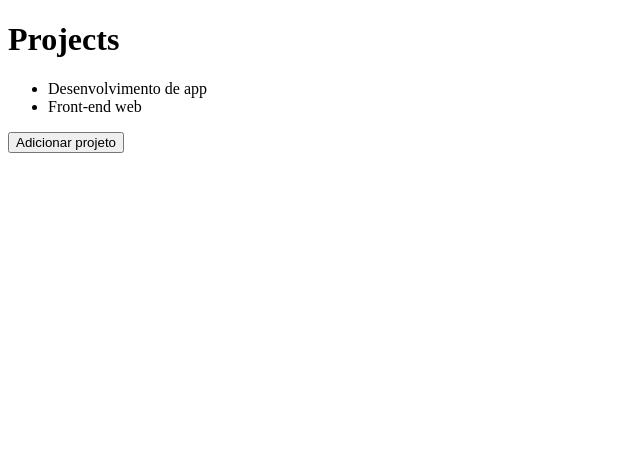
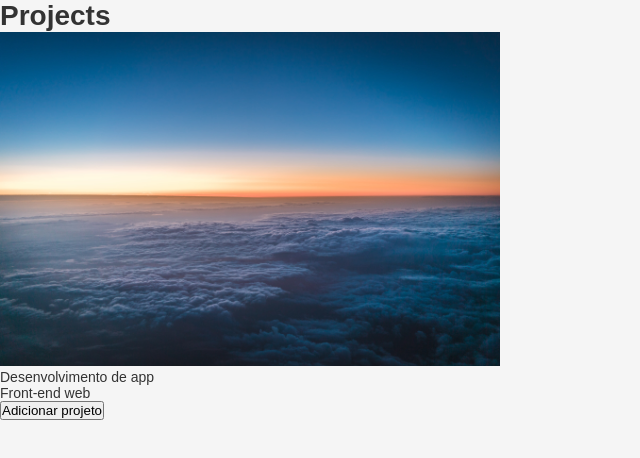
Before and after one commit to MarcoAntonioRudasNapoli/aprendendo-react, a React (Create React App) app in the folder Introdução ao React/projeto/: page / in a window 1280 px wide. Shown: the top 458 px of the page, without its empty margins (0-640 px from the left). Built offline with nearby package versions, Linux system fonts and the light colour scheme.

Commit message:
update: Aula 7: Importando CSS e Imagens

```diff
--- /dev/null
+++ b/Introdução ao React/projeto/src/App.css
@@ -0,0 +1,12 @@
+* {
+    margin: 0;
+    padding: 0;
+    outline: 0;
+    box-sizing: border-box;
+}
+
+body {
+    background: #f5f5f5;
+    font: 14px sans-serif;
+    color: #333333;
+}
--- a/Introdução ao React/projeto/src/App.js
+++ b/Introdução ao React/projeto/src/App.js
@@ -1,4 +1,7 @@
 import React, { useState } from 'react'
+
+import './App.css';
+import backgroundImage from './assets/background.jpg'
 
 import Header from './components/Header'
 /*
@@ -25,6 +28,7 @@ function App() {
   return (
   <>
     <Header title="Projects"/>
+    <img width={500} src={backgroundImage} alt=""/>
     <ul>
       {projects.map(project => <li key={project}>{project}</li>)}
     </ul>
```
Also changed, not shown: Introdução ao React/projeto/src/assets/background.jpg (added).
